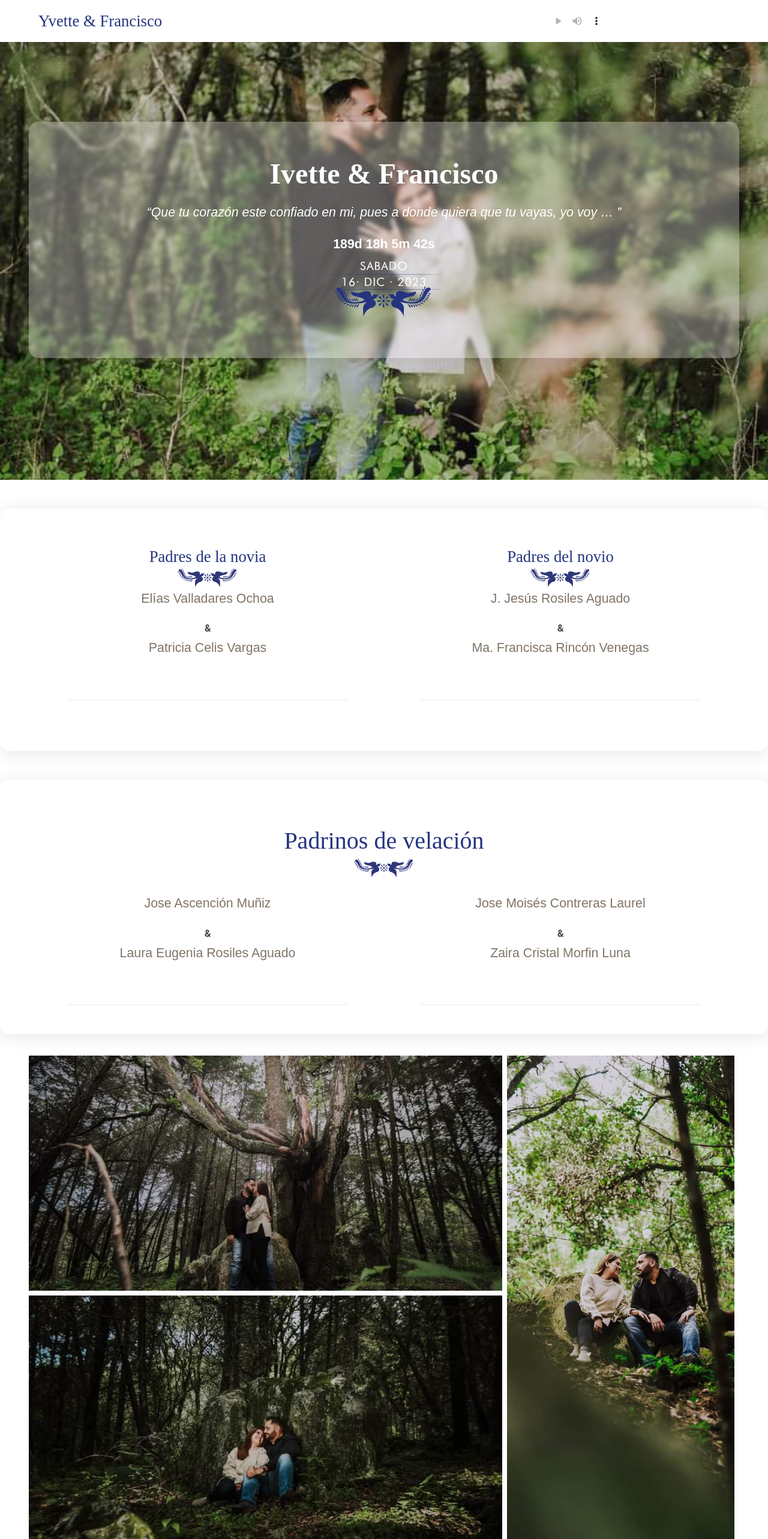
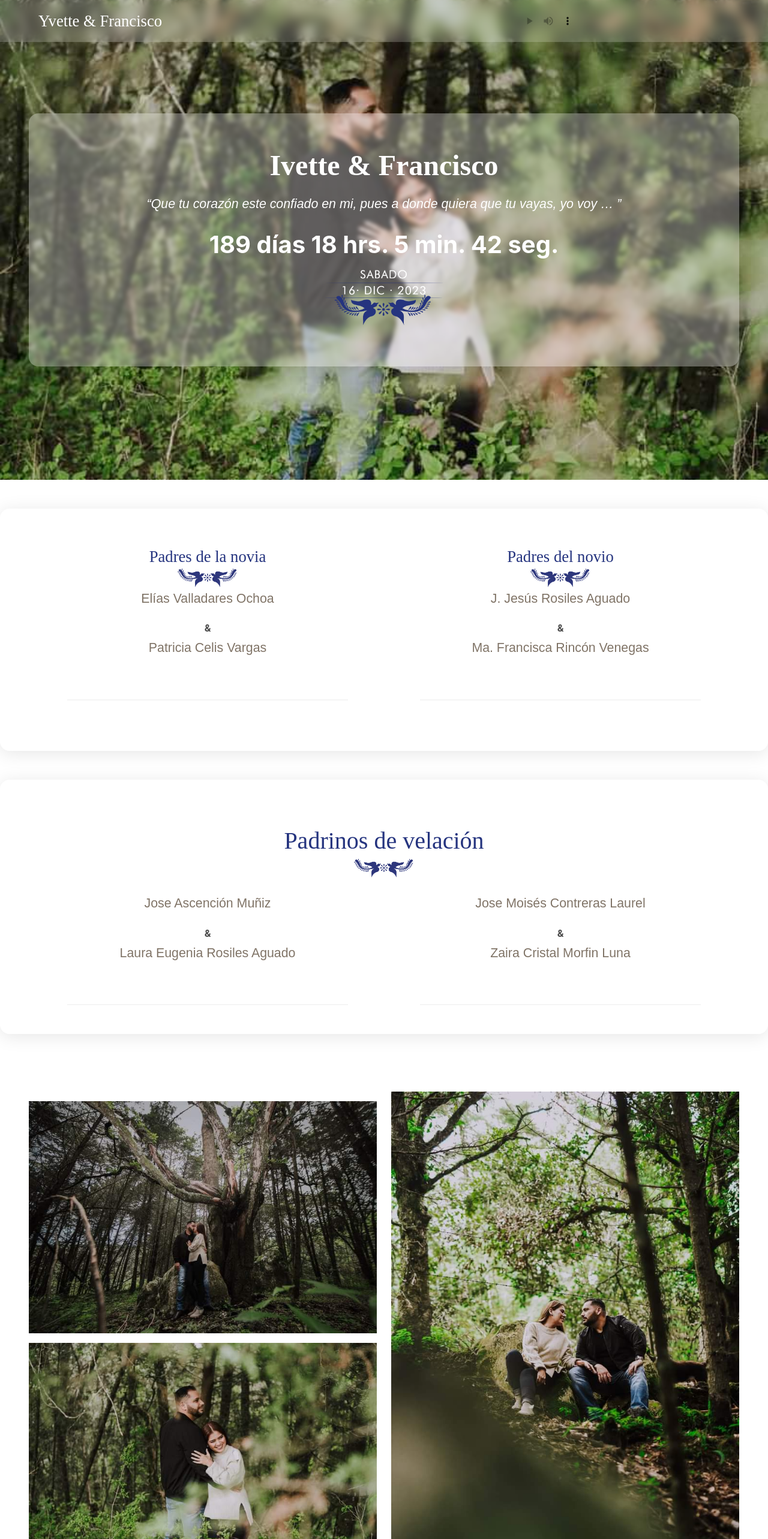
Before and after one commit to xhce911/Invitia, a React (Create React App) app: page / in a window 1280 px wide. Shown: the top 2566 px of the page at 60% size. Built offline with nearby package versions, Linux system fonts and the light colour scheme; a web font is replaced by a local one.

Commit message:
changes3

```diff
--- a/src/App.css
+++ b/src/App.css
@@ -163,6 +163,14 @@ backdrop-filter: blur(3.3px);
 -webkit-backdrop-filter: blur(3.3px);
 }
 
+.glass2{
+  /* From https://css.glass */
+  background: rgba(255, 255, 255, 0.2);
+  box-shadow: 0 4px 30px rgba(110, 110, 110, 0.1);
+  backdrop-filter: blur(8px);
+  -webkit-backdrop-filter: blur(2px);
+  }
+
 .gifta{
   background-image: url('./assets/Wedding/Assets/Recurso-x.png');
   background-size: contain;
@@ -237,6 +245,16 @@ audio::-webkit-media-controls-enclosure {
   background-color: transparent;
 }
 
+audio::-webkit-media-controls-panel{
+  color: #FFFF !important;
+}
+
+#demo{
+  font-size: 2.5em;
+}
+
+
+
 @media (max-width:900px) {
 
   /* your conditional / responsive CSS inside this condition */
@@ -247,4 +265,13 @@ audio::-webkit-media-controls-enclosure {
 
   }
 
+  .barra{
+    color: white;
+    align-self: center;
+    text-align: center;
+    align-content: center;
+    margin: auto;
+    padding: 10% 20% 0% 18%;
+  }
+
 }
--- a/src/App.js
+++ b/src/App.js
@@ -21,14 +21,14 @@ function App() {
 
   return (
     <>
-      <nav className="navbar is-fixed-top is-flex-touch is-align-self-center	">
+      <nav className="navbar is-fixed-top barra glass2">
           <div className="container">
             <div className="navbar-brand ">
-              <a className="tempting green navbar-item hashtag" href="../">
+              <a className="tempting white navbar-item hashtag" href="../">
                 Yvette & Francisco
               </a>
              </div>
-             <div className='navbar-end'>
+             <div className='navbar-end px-6'>
               <span className='navbar-item '>
                       <audio controls autoplay >
                         <source src={Song} type='audio/mp3'></source>
--- a/src/components/Photo.js
+++ b/src/components/Photo.js
@@ -1,26 +1,34 @@
 import React, { Component } from "react";
+import Photo1 from '../assets/Wedding/Assets/img1.jpeg'
+import Photo2 from '../assets/Wedding/Assets/img3.jpeg'
+import Photo3 from '../assets/Wedding/Assets/img4.jpeg'
+
 
 
 export default class Photo extends Component {
   render() {
     return (
-      <section
-        id={"parallax-" + this.props.number}
-        className="hero is-fullheight"
-      >
-        <div class="tile is-ancestor mx-6">
-          <div class="tile is-vertical is-8">
-            <div class="tile">
-              <div class="tile is-parent is-vertical photo1">
-              </div>
+      <section className="hero is-fullheight">
+        <div className="hero-body  is-flex-direction-column	">
+          <div className="columns">
+            <div className="column is-half">
+              <figure className="image my-4">
+                <img src={Photo1}></img>
+              </figure>
+
+              <figure className="image my-4">
+                <img src={Photo3}></img>
+              </figure>
             </div>
-            <div class="tile my-2 is-parent photo2">
-
+            <div className="column is half">
+              <figure className="image ">
+                <img src={Photo2}></img>
+              </figure>
             </div>
-          </div>
-          <div class="tile mx-2 is-parent photo3">
 
           </div>
+
+
         </div>
       </section>
     );
--- a/src/components/cover.js
+++ b/src/components/cover.js
@@ -22,8 +22,8 @@ export default class cover extends Component {
       var seconds = Math.floor((distance % (1000 * 60)) / 1000);
 
       // Output the result in an element with id="demo"
-      document.getElementById("demo").innerHTML = days + "d " + hours + "h "
-      + minutes + "m " + seconds + "s ";
+      document.getElementById("demo").innerHTML = days + " días " + hours + " hrs. "
+      + minutes + " min. " + seconds + " seg. ";
 
       // If the count down is over, write some text
       if (distance < 0) {
@@ -49,7 +49,7 @@ export default class cover extends Component {
                 <h1 className='title white tempting'>Ivette & Francisco</h1>
                 <i><h2 class="subtitle futura white">“Que tu corazón este confiado en mi, pues a donde quiera que tu vayas, yo voy … ”</h2></i>
                 <br></br>
-                 <b><p id='demo' className='futura white '></p></b>
+                 <b><p id='demo' className=' white '></p></b>
                  <img src={Fecha} className='thumb2'></img>
 
               </div>
```
